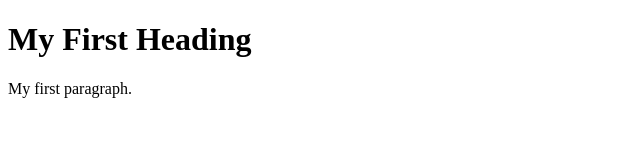
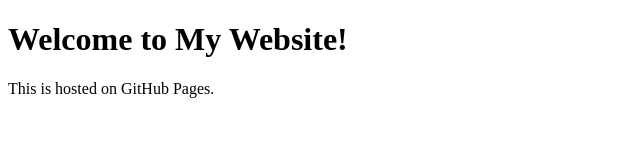
Before and after one commit to vishalkumarx/Exampro, a plain HTML site: page index.html in a window 1280 px wide. Shown: the whole page, without its empty margins (0-640 px from the left). Drawn offline with Linux system fonts and the light colour scheme.

Commit message:
Update index.html

```diff
--- a/index.html
+++ b/index.html
@@ -1,10 +1,11 @@
 <!DOCTYPE html>
 <html>
+<head>
+  <title>My Website</title>
+  <link rel="stylesheet" href="assets/css/style.css">
+</head>
 <body>
-
-<h1>My First Heading</h1>
-
-<p>My first paragraph.</p>
-
+  <h1>Welcome to My Website!</h1>
+  <p>This is hosted on GitHub Pages.</p>
 </body>
 </html>
```
